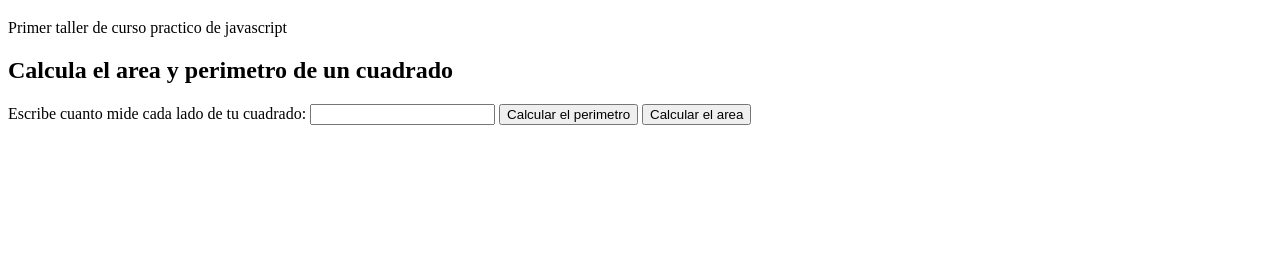
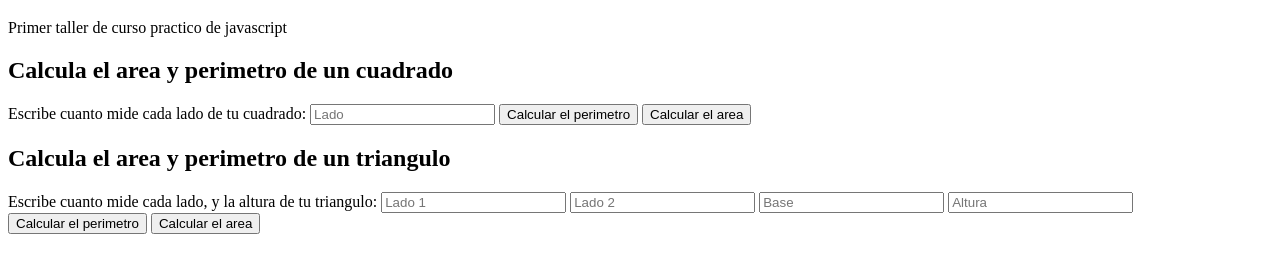
Before and after one commit to hviveros/curso-practico-js, a plain HTML site: page figuras.html in a window 1280 px wide. Shown: the part 61-334 px from the top of the page. Drawn offline with Linux system fonts and the light colour scheme.

Commit message:
Calculo del perimetro y area del triangulo con html

```diff
--- a/figuras.html
+++ b/figuras.html
@@ -18,9 +18,24 @@
             <label for="inputCuadrado">
                 Escribe cuanto mide cada lado de tu cuadrado:
             </label>
-            <input type="number" id="inputCuadrado">
+            <input type="number" id="inputCuadrado" placeholder="Lado">
             <button type="button" onclick="calcularPerimetroCuadrado()">Calcular el perimetro</button>
             <button type="button" onclick="calcularAreaCuadrado()">Calcular el area</button>
+        </form>
+    </section>
+
+    <section>
+        <h2>Calcula el area y perimetro de un triangulo</h2>
+        <form>
+            <label for="inputTriangulo1">
+                Escribe cuanto mide cada lado, y la altura de tu triangulo:
+            </label>
+            <input type="number" id="inputTriangulo1" placeholder="Lado 1">
+            <input type="number" id="inputTriangulo2" placeholder="Lado 2">
+            <input type="number" id="inputTrianguloBase" placeholder="Base">
+            <input type="number" id="inputTrianguloAltura" placeholder="Altura">
+            <button type="button" onclick="calcularPerimetroTriangulo()">Calcular el perimetro</button>
+            <button type="button" onclick="calcularAreaTriangulo()">Calcular el area</button>
         </form>
     </section>
 
--- a/figuras.js
+++ b/figuras.js
@@ -61,6 +61,7 @@ console.groupEnd();
 
 
 // Interactuamos con HTML
+//Cuadrado
 function calcularPerimetroCuadrado(){
     const input = document.getElementById('inputCuadrado');
     const value = input.value;
@@ -68,7 +69,6 @@ function calcularPerimetroCuadrado(){
     const perimetro = perimetroCuadrado(value);
     alert(perimetro)
 }
-
 function calcularAreaCuadrado(){
     const input = document.getElementById('inputCuadrado');
     const value = input.value;
@@ -76,3 +76,25 @@ function calcularAreaCuadrado(){
     const area = areaCuadrado(value);
     alert(area)
 }
+
+//Triangulo
+function calcularPerimetroTriangulo(){
+    const lado1 = document.getElementById('inputTriangulo1');
+    const lado2 = document.getElementById('inputTriangulo2');
+    const base = document.getElementById('inputTrianguloBase');
+    const value1 = Number(lado1.value);
+    const value2 = Number(lado2.value);
+    const value3 = Number(base.value);
+
+    const perimetro = perimetroTriangulo(value1, value2, value3);
+    alert(perimetro)
+}
+function calcularAreaTriangulo(){
+    const base = document.getElementById('inputTrianguloBase');
+    const altura = document.getElementById('inputTrianguloAltura');
+    const valor1 = Number(base.value);
+    const value2 = Number(altura.value);
+
+    const area = areaTriangulo(valor1, value2);
+    alert(area)
+}
```
